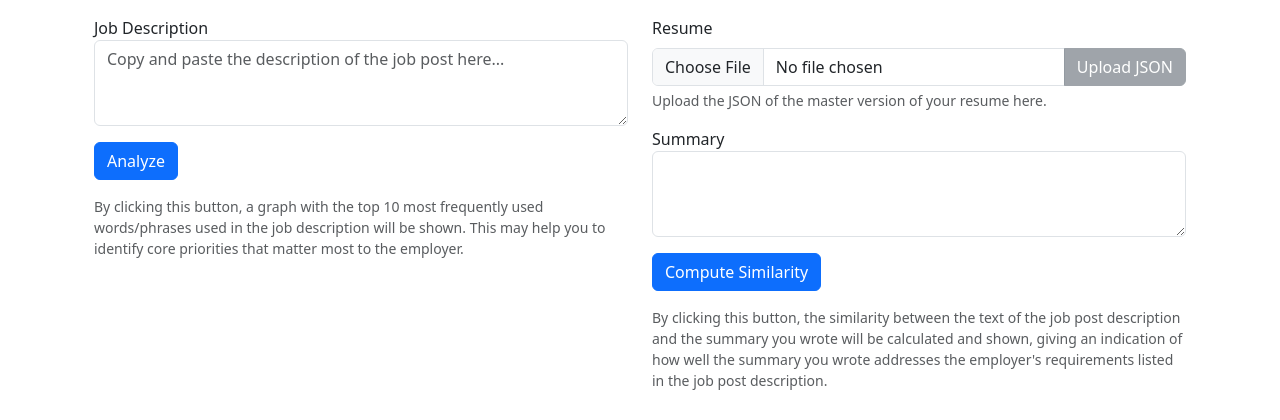
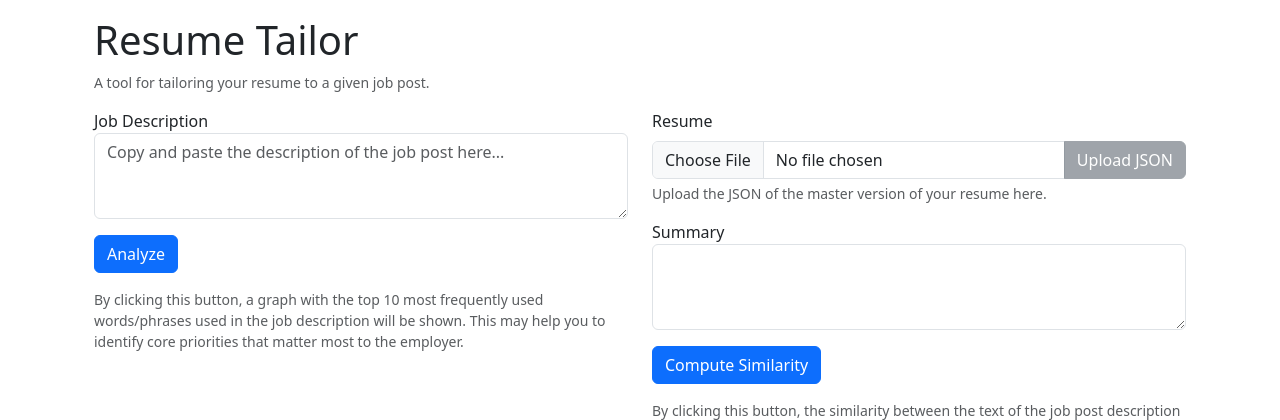
Before and after one commit to li-jiang-yan/resume-tailor, a Flask app: page / in a window 1280 px wide. Shown: the top 420 px of the page. Run offline with Flask 3, Linux system fonts and the light colour scheme; some libraries are stand-ins or nearby versions.

Commit message:
[#37] added app title

```diff
--- a/flaskr/templates/index.html
+++ b/flaskr/templates/index.html
@@ -14,6 +14,10 @@
 </head>
 <body>
   <div class="container my-3">
+    <div class="container mb-3">
+      <h1>Resume Tailor</h1>
+      <div class="form-text">A tool for tailoring your resume to a given job post.</div>
+    </div>
     <div class="container">
       <div class="row">
         <div class="col">
```
